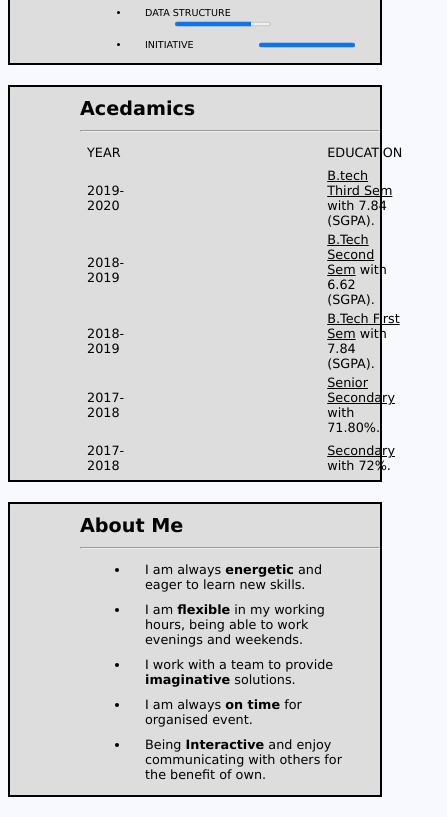
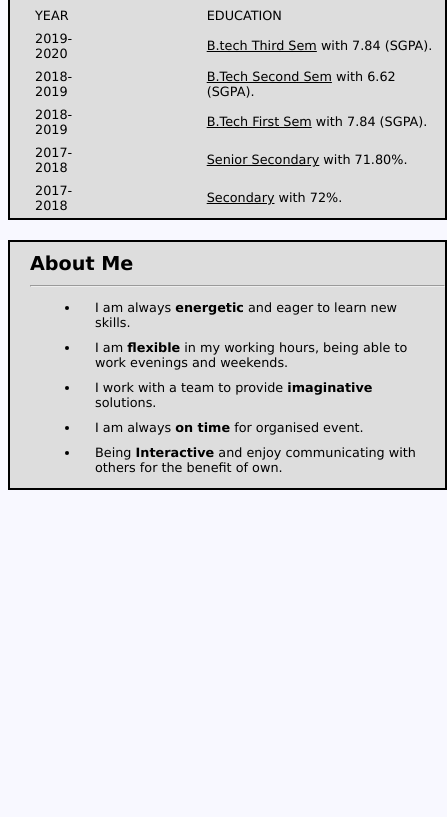
Before and after one commit to Prakash-Mahecha/Resume, a plain HTML site: page index.html in a window 390 px wide. Shown: the part 1078-1895 px from the top of the page, 447 px wide, since content can reach past the window. After the commit the page ends 1588 px from the top, so only its background shows below. Drawn offline with Linux system fonts and the light colour scheme.

Commit message:
Resume-complete

```diff
--- a/CSS-2/resume.css
+++ b/CSS-2/resume.css
@@ -119,8 +119,9 @@ name h1{
 @media screen and (max-width: 600px){
     .personal, .professional, .skills, .study, .about{
         font-size: 0.8em;
-        padding: 0px 0px 0px 70px;
+        padding: 0px 0px 0px 20px;
     }
+
     .image img{
         width: 120%;
     }
@@ -146,14 +147,24 @@ name h1{
     .progress5 {
         margin: 0px 0px 0px 65px;
     }
+    .first-data{
+        padding: 3px 100px 3px 3px;
+    }
+     .personal, .professional, .skills, .about, .study{
+        width: 111%;
+    }
+    nav{
+        width: 100%;
+    }
 }
 
-@media screen and (max-width: 500px){
+@media screen and (max-width: 430px){
     .ID{
         padding: 0px 0px 0px 60px;
     }
     .image img{
         width: 140%;
+        height: 75%;
     }
     .skills ul li{
         font-size: .75em;
```
